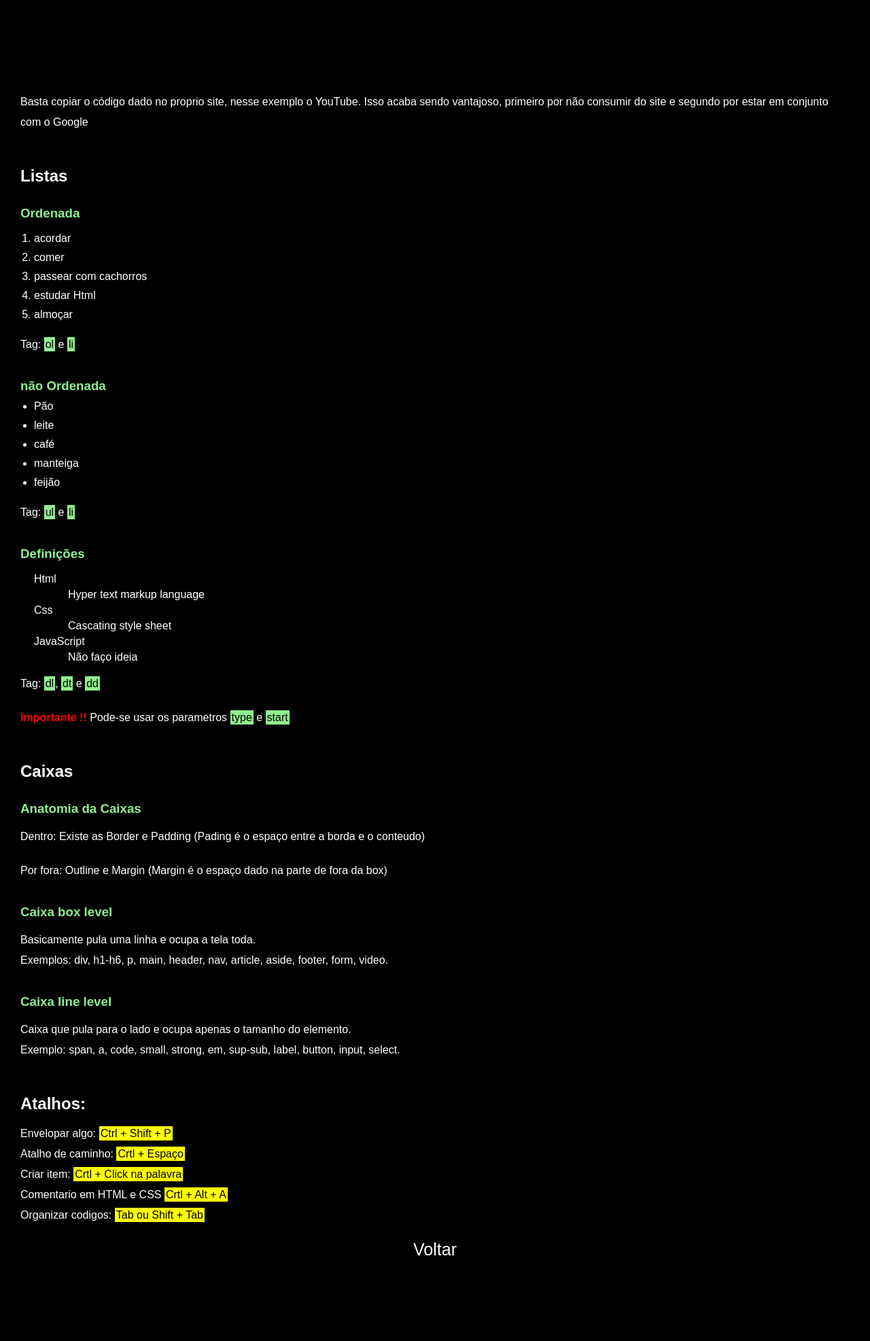
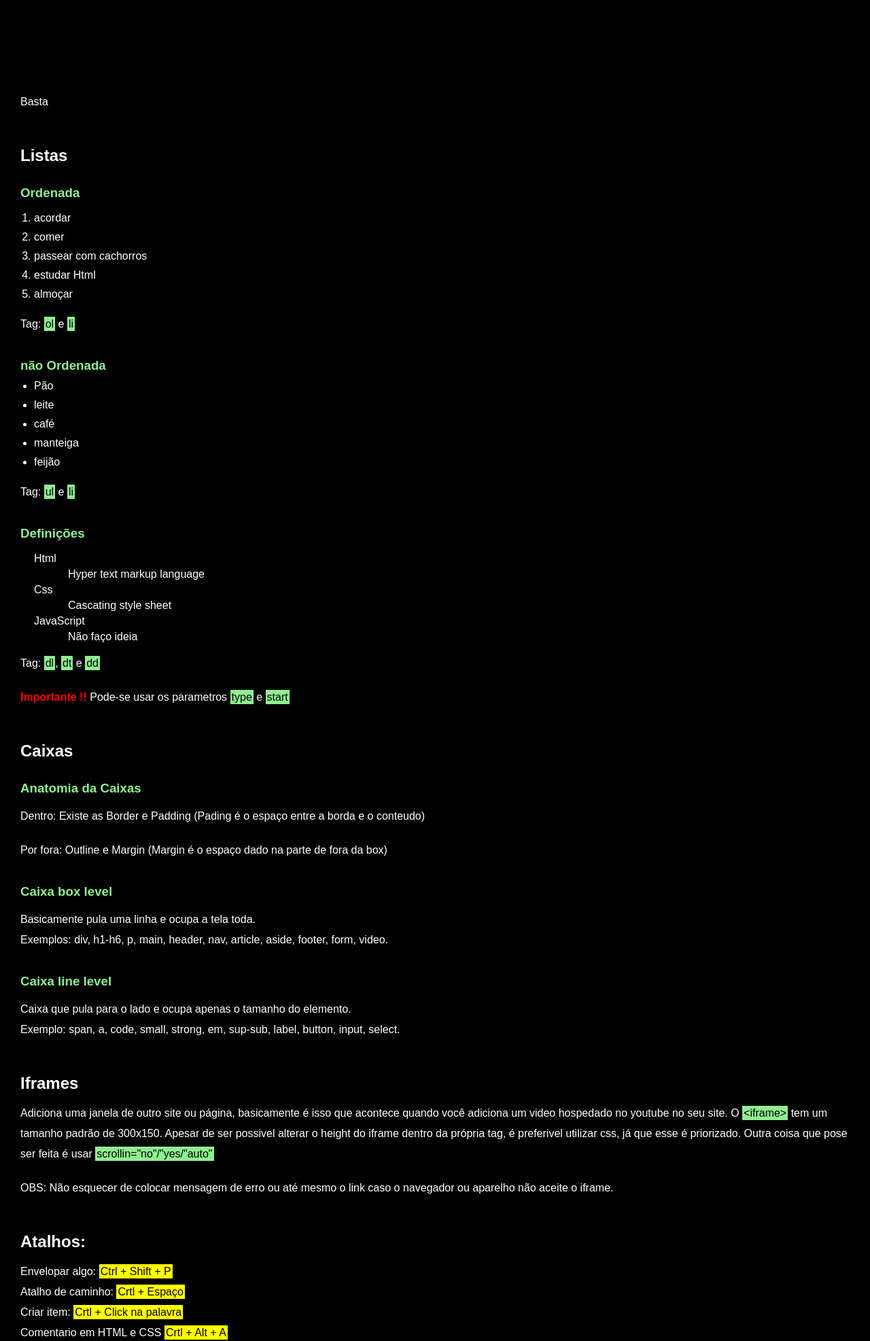
Before and after one commit to Gusfilho96/html-css, a plain HTML site: page Cursoemvideo/tags.html in a window 1280 px wide. Shown: the part 3720-5693 px from the top of the page at 68% size. Before the commit the page ends 5583 px from the top, so only its background shows below. Drawn offline with Linux system fonts and the light colour scheme; grey boxes are pictures that could not be loaded.

Commit message:
Feito as tabelas e começo de iframe

```diff
--- a/Cursoemvideo/tags.html
+++ b/Cursoemvideo/tags.html
@@ -145,9 +145,7 @@
           allowfullscreen
         ></iframe>
         <p>
-          Basta copiar o código dado no proprio site, nesse exemplo o YouTube.
-          Isso acaba sendo vantajoso, primeiro por não consumir do site e
-          segundo por estar em conjunto com o Google
+          Basta
         </p>
       </div>
       <h2>Listas</h2>
@@ -212,6 +210,9 @@
         Exemplo: span, a, code, small, strong, em, sup-sub, label, button,
         input, select.
       </p>
+      <h2>Iframes</h2>
+      <p>Adiciona uma janela de outro site ou página, basicamente é isso que acontece quando você adiciona um video hospedado no youtube no seu site. O <mark>&ltiframe&gt</mark> tem um tamanho padrão de 300x150. Apesar de ser possivel alterar o height do iframe dentro da própria tag, é preferivel utilizar css, já que esse é priorizado. Outra coisa que pose ser feita é usar <mark>scrollin="no"/"yes/"auto"</mark></p>
+      <p>OBS: Não esquecer de colocar mensagem de erro ou até mesmo o link caso o navegador ou aparelho não aceite o iframe.</p>
 
       <h2>Atalhos:</h2>
       <p>
```
Also changed, not shown: Cursoemvideo/tabelas.html (+2 -0 lines).
